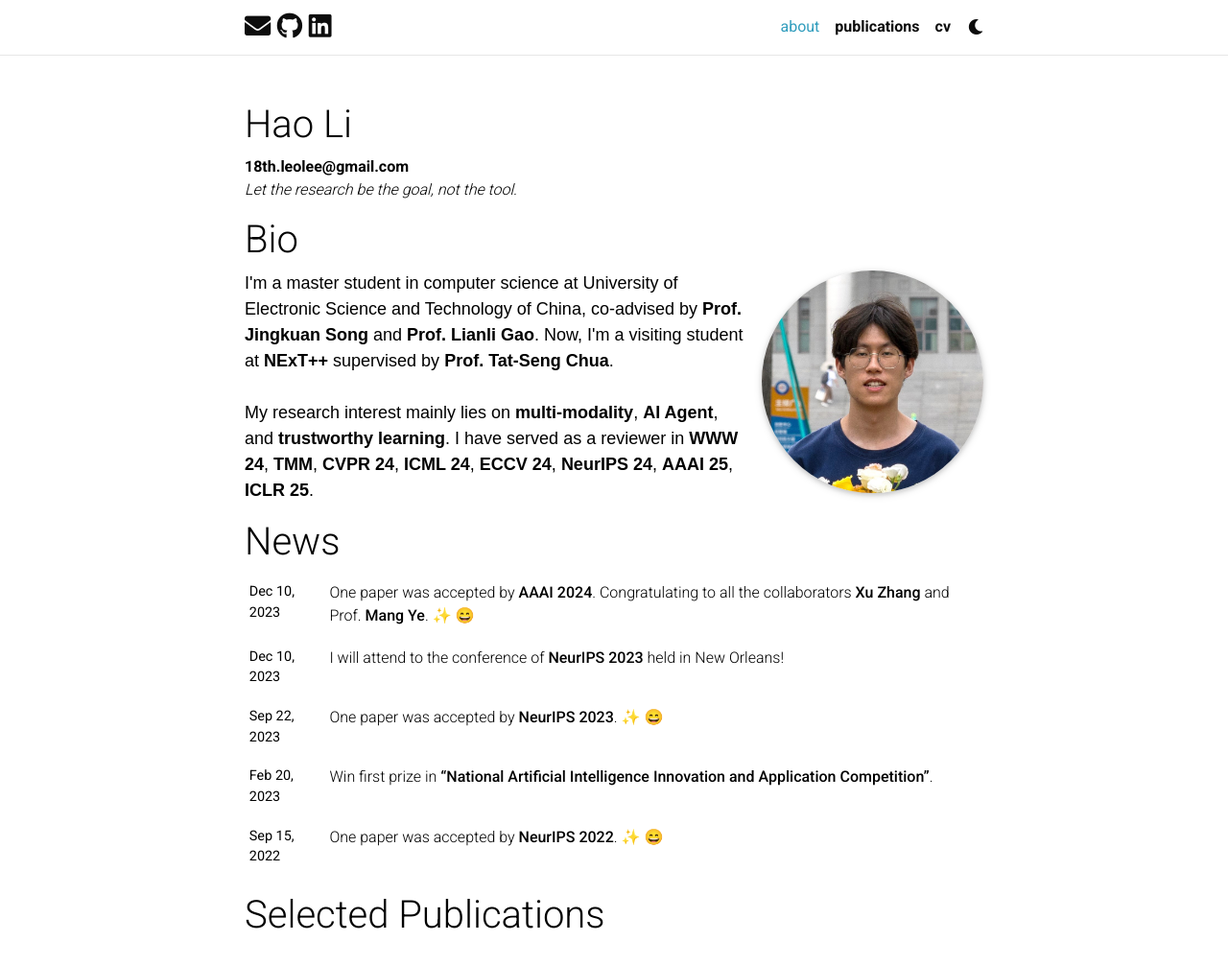
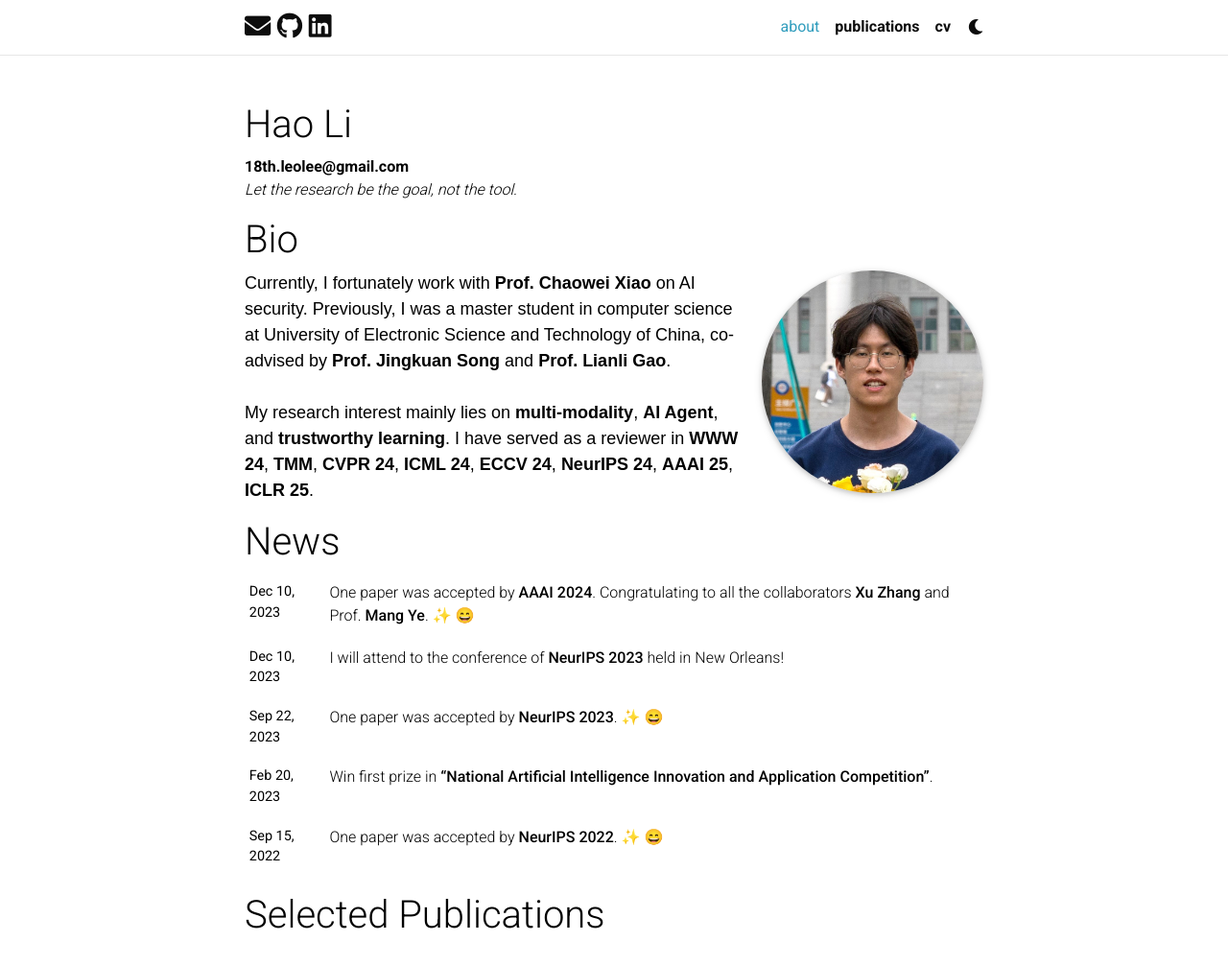
Before and after one commit to leolee99/leolee99.github.io, a Jekyll site: the page built from _pages/about.md, in a window 1280 px wide and 1260 px high, cut to the strip 0-1006 px from the top of the window. Shown: the whole strip at 96% size. Built offline with Jekyll 4.4.1, drawn with Linux system fonts in a browser that asks for light colours; full-size pictures stand in for the smaller copies a plugin makes; emoji names are drawn with the system emoji font; comment, search, counter and statistics services are not loaded; a style sheet for code colours, icons or effects is not loaded.

Commit message:
Update about.md

```diff
--- a/_pages/about.md
+++ b/_pages/about.md
@@ -27,9 +27,10 @@ social: false  # includes social icons at the bottom of the page
     }
 </style>
 
-<p style="font-family: Arial, sans-serif; font-size: 18px">I'm a master student in computer science at University of Electronic Science and Technology of China, co-advised by <a href="https://jingkuansong.github.io/" style="font-weight: bold;">Prof. Jingkuan Song</a> and <a href="https://lianligao.github.io/" style="font-weight: bold;">Prof. Lianli Gao</a>. Now, I'm a visiting student at <a href="https://www.nextcenter.org/" style="font-weight: bold;">NExT++</a> supervised by <a href="https://www.chuatatseng.com/" style="font-weight: bold;">Prof. Tat-Seng Chua</a>.
+<p style="font-family: Arial, sans-serif; font-size: 18px">Currently, I fortunately work with  <a href="https://xiaocw11.github.io/" style="font-weight: bold;">Prof. Chaowei Xiao</a> on AI security. Previously, I was a master student in computer science at University of Electronic Science and Technology of China, co-advised by <a href="https://jingkuansong.github.io/" style="font-weight: bold;">Prof. Jingkuan Song</a> and <a href="https://lianligao.github.io/" style="font-weight: bold;">Prof. Lianli Gao</a>.
 <br>
 <!-- <br>
+I was fortunately a visiting student at <a href="https://www.nextcenter.org/" style="font-weight: bold;">NExT++</a> supervised by <a href="https://www.chuatatseng.com/" style="font-weight: bold;">Prof. Tat-Seng Chua</a>.
 I received a B.S. in computer science from Northeast Forest University, where I joined a Robot Team and participated in a cool international robot competition of <a href="https://leolee99.github.io/projects/RoboMaster/" style="font-weight: bold;">RoboMaster</a> for two years.
 <br> -->
 <br>
```
